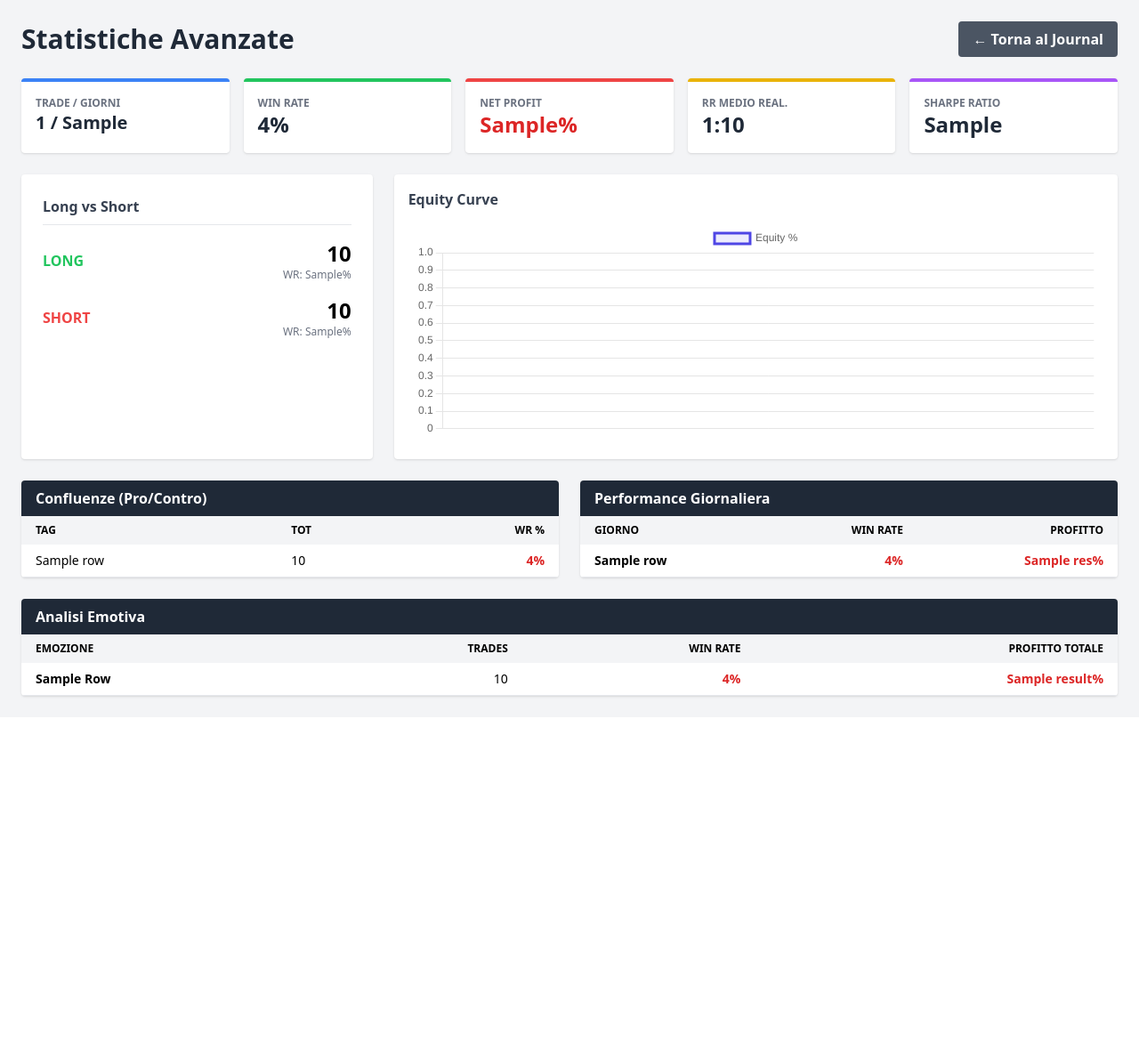
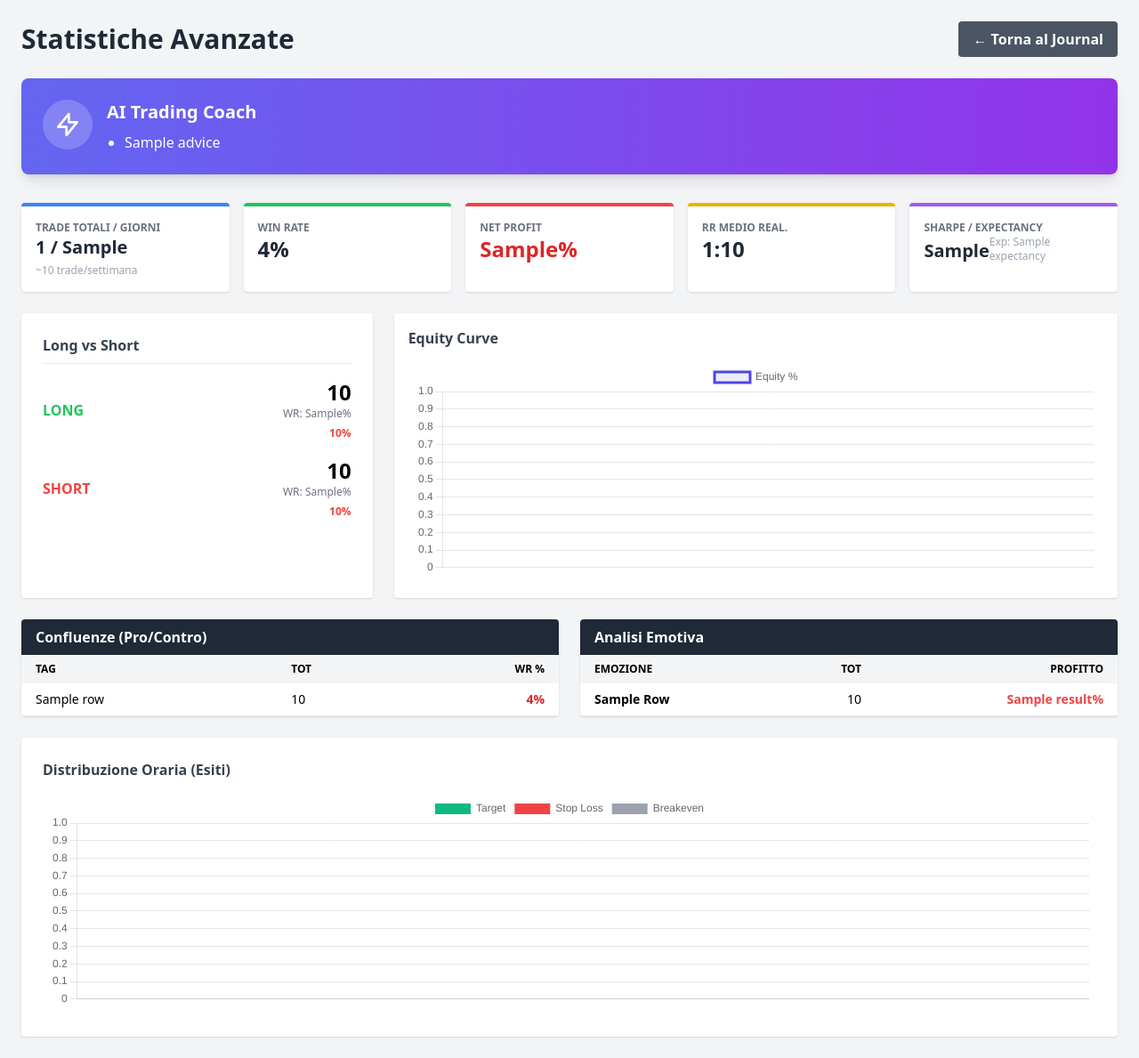
Before and after one commit to ipadpeda-ctrl/dtcjournal, a Flask app: template templates/statistics.html in a window 1280 px wide. Shown: the whole page at 89% size. Before the commit the page ends 786 px from the top, so only its background shows below. Run offline with Flask 3, Linux system fonts and the light colour scheme; the template is opened without the code that fills it: most values are stand-ins (such as "Sample title", 1, 10 or a date in 2020); some libraries are stand-ins or nearby versions.

Commit message:
Add files via upload

```diff
--- a/templates/statistics.html
+++ b/templates/statistics.html
@@ -20,10 +20,27 @@
             <div class="bg-white dark:bg-gray-800 p-8 rounded shadow text-center"><h2 class="text-xl text-gray-600 dark:text-gray-300">Nessun dato. Inizia a tradare!</h2></div>
         {% else %}
 
+        <div class="bg-gradient-to-r from-indigo-500 to-purple-600 rounded-lg shadow-lg p-6 mb-8 text-white">
+            <div class="flex items-start gap-4">
+                <div class="bg-white/20 p-3 rounded-full"><svg class="w-8 h-8" fill="none" stroke="currentColor" viewBox="0 0 24 24"><path stroke-linecap="round" stroke-linejoin="round" stroke-width="2" d="M13 10V3L4 14h7v7l9-11h-7z"></path></svg></div>
+                <div>
+                    <h3 class="text-xl font-bold mb-2">AI Trading Coach</h3>
+                    <ul class="list-disc pl-5 space-y-1">
+                        {% for advice in ai_insights %}
+                            <li>{{ advice }}</li>
+                        {% else %}
+                            <li>Continua a inserire dati per ricevere consigli personalizzati.</li>
+                        {% endfor %}
+                    </ul>
+                </div>
+            </div>
+        </div>
+
         <div class="grid grid-cols-2 md:grid-cols-5 gap-4 mb-6">
             <div class="bg-white dark:bg-gray-800 p-4 rounded shadow border-t-4 border-blue-500">
-                <p class="text-xs font-bold uppercase text-gray-500 dark:text-gray-400">Trade / Giorni</p>
+                <p class="text-xs font-bold uppercase text-gray-500 dark:text-gray-400">Trade Totali / Giorni</p>
                 <p class="text-xl font-bold text-gray-800 dark:text-white">{{ total_trades }} / {{ unique_days }}</p>
+                <p class="text-xs text-gray-400 mt-1">~{{ avg_weekly_trades }} trade/settimana</p>
             </div>
             <div class="bg-white dark:bg-gray-800 p-4 rounded shadow border-t-4 border-green-500">
                 <p class="text-xs font-bold uppercase text-gray-500 dark:text-gray-400">Win Rate</p>
@@ -38,8 +55,11 @@
                 <p class="text-2xl font-bold text-gray-800 dark:text-white">1:{{ avg_rr_realized }}</p>
             </div>
             <div class="bg-white dark:bg-gray-800 p-4 rounded shadow border-t-4 border-purple-500">
-                <p class="text-xs font-bold uppercase text-gray-500 dark:text-gray-400">Sharpe Ratio</p>
-                <p class="text-2xl font-bold text-gray-800 dark:text-white">{{ sharpe_ratio }}</p>
+                <p class="text-xs font-bold uppercase text-gray-500 dark:text-gray-400">Sharpe / Expectancy</p>
+                <div class="flex justify-between items-end">
+                    <span class="text-xl font-bold text-gray-800 dark:text-white">{{ sharpe_ratio }}</span>
+                    <span class="text-xs text-gray-400">Exp: {{ expectancy }}</span>
+                </div>
             </div>
         </div>
 
@@ -51,6 +71,7 @@
                     <div class="text-right">
                         <span class="text-2xl font-bold dark:text-white">{{ ls_stats['Long']['total'] }}</span>
                         <span class="text-xs text-gray-500 block">WR: {{ long_wr }}%</span>
+                        <span class="text-xs font-bold {{ 'text-green-500' if ls_stats['Long']['res']>0 else 'text-red-500' }}">{{ ls_stats['Long']['res']|round(2) }}%</span>
                     </div>
                 </div>
                 <div class="flex justify-between items-center">
@@ -58,6 +79,7 @@
                     <div class="text-right">
                         <span class="text-2xl font-bold dark:text-white">{{ ls_stats['Short']['total'] }}</span>
                         <span class="text-xs text-gray-500 block">WR: {{ short_wr }}%</span>
+                        <span class="text-xs font-bold {{ 'text-green-500' if ls_stats['Short']['res']>0 else 'text-red-500' }}">{{ ls_stats['Short']['res']|round(2) }}%</span>
                     </div>
                 </div>
             </div>
@@ -89,46 +111,29 @@
             </div>
 
             <div class="bg-white dark:bg-gray-800 rounded shadow overflow-hidden">
-                <div class="bg-gray-800 dark:bg-gray-950 px-4 py-2 font-bold text-white">Performance Giornaliera</div>
+                <div class="bg-gray-800 dark:bg-gray-950 px-4 py-2 font-bold text-white">Analisi Emotiva</div>
+                <div class="overflow-x-auto max-h-64">
                     <table class="w-full text-sm text-left dark:text-gray-300">
-                    <thead class="bg-gray-100 dark:bg-gray-700 uppercase text-xs"><tr><th class="px-4 py-2">Giorno</th><th class="px-4 py-2 text-right">Win Rate</th><th class="px-4 py-2 text-right">Profitto</th></tr></thead>
+                        <thead class="bg-gray-100 dark:bg-gray-700 uppercase text-xs sticky top-0">
+                            <tr><th class="px-4 py-2">Emozione</th><th class="px-4 py-2 text-right">Tot</th><th class="px-4 py-2 text-right">Profitto</th></tr>
+                        </thead>
                         <tbody>
-                        {% for row in day_table %}
+                            {% for row in emo_table %}
                             <tr class="border-b dark:border-gray-700 hover:bg-gray-50 dark:hover:bg-gray-700">
-                            <td class="px-4 py-2 font-bold">{{ row.name }}</td>
-                            <td class="px-4 py-2 text-right font-bold {% if row.win_rate >= 50 %}text-green-600{% else %}text-red-600{% endif %}">{{ row.win_rate }}%</td>
-                            <td class="px-4 py-2 text-right font-bold {% if row.res > 0 %}text-green-600{% else %}text-red-600{% endif %}">{{ row.res }}%</td>
+                                <td class="px-4 py-2 font-bold capitalize">{{ row.name }}</td>
+                                <td class="px-4 py-2 text-right">{{ row.total }}</td>
+                                <td class="px-4 py-2 text-right font-bold {% if row.result > 0 %}text-green-500{% else %}text-red-500{% endif %}">{{ row.result }}%</td>
                             </tr>
                             {% endfor %}
                         </tbody>
                     </table>
                 </div>
             </div>
+        </div>
 
-        <div class="grid grid-cols-1 gap-6">
-            <div class="bg-white dark:bg-gray-800 rounded shadow overflow-hidden">
-                <div class="bg-gray-800 dark:bg-gray-950 px-4 py-2 font-bold text-white">Analisi Emotiva</div>
-                <table class="w-full text-sm text-left dark:text-gray-300">
-                    <thead class="bg-gray-100 dark:bg-gray-700 uppercase text-xs">
-                        <tr>
-                            <th class="px-4 py-2">Emozione</th>
-                            <th class="px-4 py-2 text-right">Trades</th>
-                            <th class="px-4 py-2 text-right">Win Rate</th>
-                            <th class="px-4 py-2 text-right">Profitto Totale</th>
-                        </tr>
-                    </thead>
-                    <tbody>
-                        {% for row in emo_table %}
-                        <tr class="border-b dark:border-gray-700 hover:bg-gray-50 dark:hover:bg-gray-700">
-                            <td class="px-4 py-2 font-bold capitalize">{{ row.name }}</td>
-                            <td class="px-4 py-2 text-right">{{ row.total }}</td>
-                            <td class="px-4 py-2 text-right font-bold {% if row.win_rate >= 50 %}text-green-600{% else %}text-red-600{% endif %}">{{ row.win_rate }}%</td>
-                            <td class="px-4 py-2 text-right font-bold {% if row.result > 0 %}text-green-600{% else %}text-red-600{% endif %}">{{ row.result }}%</td>
-                        </tr>
-                        {% endfor %}
-                    </tbody>
-                </table>
-            </div>
+        <div class="bg-white dark:bg-gray-800 p-6 rounded shadow">
+            <h3 class="font-bold text-gray-700 dark:text-gray-200 mb-2">Distribuzione Oraria (Esiti)</h3>
+            <div class="h-64 bg-white rounded p-2"><canvas id="hourlyChart"></canvas></div>
         </div>
 
         {% endif %}
@@ -145,6 +150,19 @@
             },
             options: {responsive: true, maintainAspectRatio: false, scales: {x: {display: false}}}
         });
+
+        new Chart(document.getElementById('hourlyChart'), {
+            type: 'bar',
+            data: {
+                labels: {{ hours_labels | safe }},
+                datasets: [
+                    {label: 'Target', data: {{ data_target | safe }}, backgroundColor: '#10B981'},
+                    {label: 'Stop Loss', data: {{ data_stop | safe }}, backgroundColor: '#EF4444'},
+                    {label: 'Breakeven', data: {{ data_be | safe }}, backgroundColor: '#9CA3AF'}
+                ]
+            },
+            options: {responsive: true, maintainAspectRatio: false, scales: {x: {stacked: true}, y: {stacked: true}}}
+        });
         {% endif %}
     </script>
 </body>
```
Lines whose indentation alone changed are shown as unchanged.
